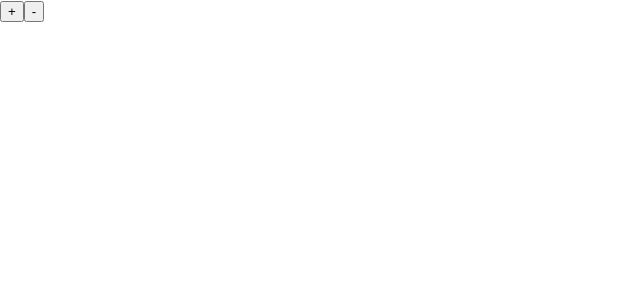
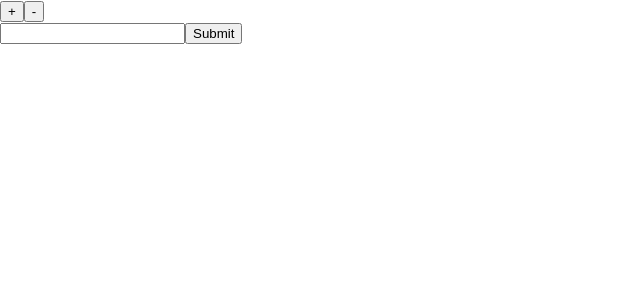
Before and after one commit to alliejj99/React-Redux-Counter-App, a React (Create React App) app: page / in a window 1280 px wide. Shown: the top 300 px of the page, without its empty margins (0-640 px from the left). Built offline with nearby package versions, Linux system fonts and the light colour scheme.

Commit message:
redux Provider 설치 및 적용해보기

```diff
--- a/package.json
+++ b/package.json
@@ -12,6 +12,7 @@
     "@types/react-dom": "^18.0.11",
     "react": "^18.2.0",
     "react-dom": "^18.2.0",
+    "react-redux": "^8.0.5",
     "react-scripts": "5.0.1",
     "redux": "^4.2.1",
     "typescript": "^4.9.5",
--- a/src/App.tsx
+++ b/src/App.tsx
@@ -1,4 +1,4 @@
-import React from "react";
+import React, { useState, useCallback } from "react";
 
 type Props = {
   value: any;
@@ -7,11 +7,27 @@
 };
 
 const App = ({ value, onIncrement, onDecrement }: Props) => {
+  const [todoValue, setTodoValue] = useState("");
+
+  const handleChange = useCallback((e: React.ChangeEvent<HTMLInputElement>) => {
+    setTodoValue(e.target.value);
+  }, []);
+
+  const addTodo = useCallback((e: React.FormEvent<HTMLFormElement>) => {
+    e.preventDefault();
+    setTodoValue("");
+  }, []);
+
   return (
     <div className="App">
       {/* Clicked: {value} times */}
       <button onClick={onIncrement}>+</button>
       <button onClick={onDecrement}>-</button>
+
+      <form onSubmit={addTodo}>
+        <input type="text" value={todoValue} onChange={handleChange} />
+        <input type="submit" />
+      </form>
     </div>
   );
 };
--- a/src/index.tsx
+++ b/src/index.tsx
@@ -4,6 +4,7 @@
 import rootReducer from "./reducer";
 import App from "./App";
 import "./index.css";
+import { Provider } from "react-redux";
 
 const root = ReactDOM.createRoot(
   document.getElementById("root") as HTMLElement
@@ -21,11 +22,13 @@
 const render = () =>
   root.render(
     <React.StrictMode>
-      <App
-        value={store.getState()}
-        onIncrement={() => store.dispatch({ type: "INCREMENT" })}
-        onDecrement={() => store.dispatch({ type: "DECREMENT" })}
-      />
+      <Provider store={store}>
+        <App
+          value={store.getState()}
+          onIncrement={() => store.dispatch({ type: "INCREMENT" })}
+          onDecrement={() => store.dispatch({ type: "DECREMENT" })}
+        />
+      </Provider>
     </React.StrictMode>
   );
 render();
```
Also changed, not shown: 2 other files (tests, documents, lock files or other folders).
